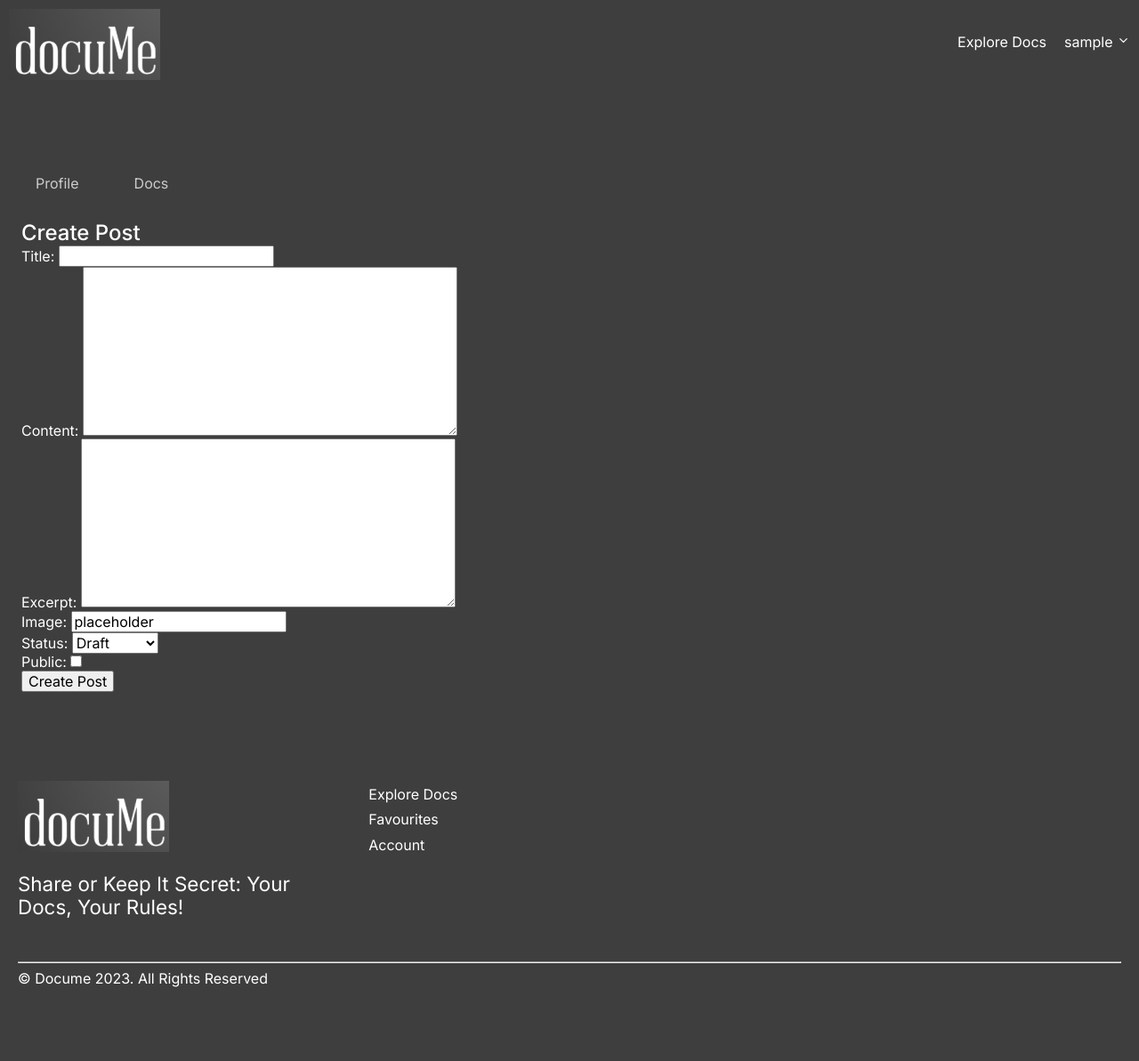
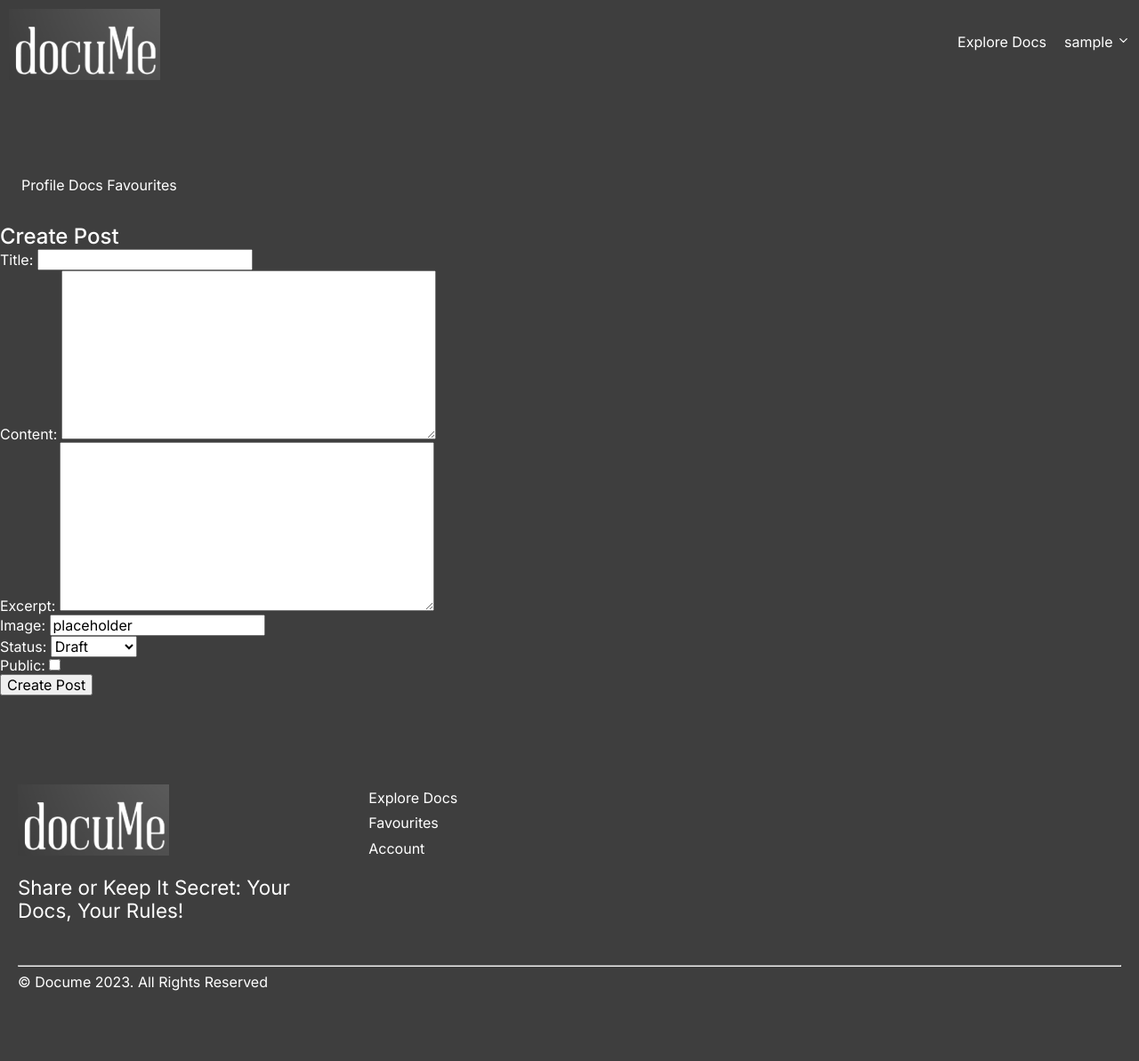
Before and after one commit to saamauro92/docume, a Django app: page /create_post/ in a window 1280 px wide. Shown: the whole page at 89% size. Before the commit the page ends 1110 px from the top, so only its background shows below. Run offline with Django 3.2, Linux system fonts and the light colour scheme; the visitor is signed in with stand-in values (Sample User, id 1); style sheets or scripts are compiled from the project's sources; some libraries are stand-ins or nearby versions.

Commit message:
Improve secondary navbar using list, improve accessibility

```diff
--- a/static/css/style.scss
+++ b/static/css/style.scss
@@ -538,30 +538,40 @@ body {
 .profile-page {
   padding-top: 80px;
 
+  .secondary-navbar {
+
+    display: grid;
+  //  grid-template-columns: 8fr 4fr;
+    align-items: center;
+
+    ul {
+      padding: 0;
+    }
+    ul li {
+      display: inline;
+      list-style: none;
+
+      a {
+        text-decoration: none;
+        color: $white;
+      }
+    }
+
+    .login-button a {
+      color: $primary;
+    }
+  }
+
   /* Tabs styles */
-  .tab {
-    overflow: hidden;
-    button {
-      background-color: inherit;
-      float: left;
-      border: none;
-      outline: none;
-      cursor: pointer;
-      padding: 14px 16px;
-      color: #ccc;
-      margin-right: 30px;
+  a {
+
 
       &.active {
         border-bottom: 2px solid #ccc;
       }
     }
 
-    /* Style the tab content */
-    .tabcontent {
-      display: none;
-      padding: 6px 12px;
-    }
-  }
+
 }
 
 
--- a/templates/create_post.html
+++ b/templates/create_post.html
@@ -1,18 +1,18 @@
 {% extends "base.html" %} {% block content %}
 
-<script>
-            document.getElementById("docsTab").click();
-</script>
 
 <div class="profile-page container">
-  <div class="tab">
-    <button
-      class="tablinks"
-      onclick="openTab(event, 'Profile')"
-      id="defaultOpen">
-      Profile
-    </button>
-    <button class="tablinks" id="docsTab" onclick="openTab(event, 'Docs')">Docs</button>
+  <nav class="secondary-navbar">
+    <ul>
+      <li><a href="{% url 'view_profile' %}">Profile</a></li>
+      <li>
+        <a href="{% url 'docs' %}">Docs</a>
+      </li>
+      <li>
+        <a href="{% url 'favourites' %}">Favourites</a>
+      </li>
+    </ul>
+  </nav>
   </div>
 
   <div id="Profile" class="tabcontent">
```
Also changed, not shown: templates/account/docs.html (+10 -4 lines), templates/account/favourites.html (+10 -4 lines), templates/account/profile.html (+10 -4 lines), templates/update_docpost.html (+10 -4 lines).
